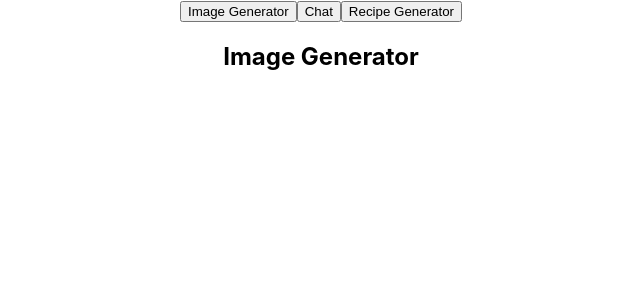
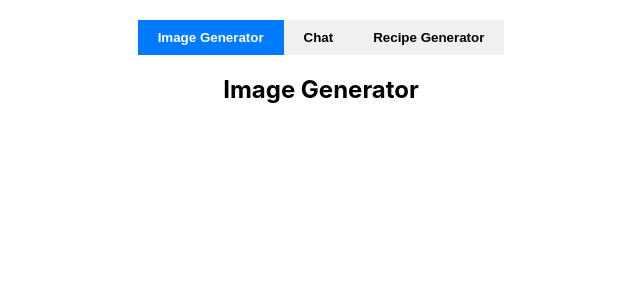
Before and after one commit to Lebouter/iA-JAVASPRING, a React (Create React App) app in the folder spring-ai-demo-react/: page / in a window 1280 px wide. Shown: the top 300 px of the page, without its empty margins (319-959 px from the left). Built offline with nearby package versions, Linux system fonts and the light colour scheme.

Commit message:
implementation css

```diff
--- a/spring-ai-demo-react/src/App.css
+++ b/spring-ai-demo-react/src/App.css
@@ -1,38 +1,79 @@
 .App {
   text-align: center;
+  max-width: 800px;
+  margin: 0 auto;
+  padding: 20px;
 }
 
-.App-logo {
-  height: 40vmin;
-  pointer-events: none;
+.tabs {
+  display: flex;
+  justify-content: space-around;
+  margin-bottom: 20px;
 }
 
-@media (prefers-reduced-motion: no-preference) {
-  .App-logo {
-    animation: App-logo-spin infinite 20s linear;
-  }
+button {
+  padding: 10px 20px;
+  cursor: pointer;
+  border: none;
+  background-color: #f0f0f0;
+  font-weight: bold;
 }
 
-.App-header {
-  background-color: #282c34;
-  min-height: 100vh;
-  display: flex;
-  flex-direction: column;
-  align-items: center;
-  justify-content: center;
-  font-size: calc(10px + 2vmin);
-  color: white;
+button.active {
+  background-color: #007bff;
+  color: #fff;
 }
 
-.App-link {
-  color: #61dafb;
+input {
+  padding: 10px;
+  width: calc(100% - 22px);
+  margin-bottom: 10px;
+  box-sizing: border-box;
 }
 
-@keyframes App-logo-spin {
-  from {
-    transform: rotate(0deg);
-  }
-  to {
-    transform: rotate(360deg);
-  }
+.tab-content {
+  margin-top: 20px;
 }
+
+.image-grid {
+  display: grid;
+  grid-template-columns: repeat(4, 1fr);
+  gap: 10px;
+  margin-top: 20px;
+}
+
+img {
+  width: 100%;
+  height: auto;
+  border: 2px solid #ccc;
+  border-radius: 5px;
+}
+
+.empty-image-slot {
+  width: 100%;
+  height: 0;
+  padding-bottom: 75%; /* Maintain aspect ratio for empty slots */
+  border: 2px dashed #ccc;
+  border-radius: 5px;
+  background-color: #f9f9f9;
+}
+
+.output {
+  margin-top: 20px;
+  text-align: left;
+  background-color: #f4f4f4;
+  padding: 10px;
+  border-radius: 5px;
+}
+
+.recipe-text {
+  max-width: 100%; /* Adjust based on your specific layout needs */
+  padding: 10px;
+  box-sizing: border-box; /* Ensures padding is included in width calculation */
+  word-wrap: break-word;
+  overflow-y: auto; /* Allows scrolling for excessive text */
+  font-size: calc(12px + 0.5vw); /* Responsive font size */
+  line-height: 1.6; /* Improves readability */
+  border: 1px solid #ccc; /* Optional: adds a border around the text container */
+  margin-bottom: 20px; /* Spacing below the text container */
+}
--- a/spring-ai-demo-react/src/App.js
+++ b/spring-ai-demo-react/src/App.js
@@ -11,9 +11,9 @@
 
   return (
     <div className="App">
-      <button onClick={() => handleTabChange('image-generator')}>Image Generator</button>
-      <button onClick={() => handleTabChange('chat')}>Chat</button>
-      <button onClick={() => handleTabChange('recipe-generator')}>Recipe Generator</button>
+      <button className={activeTab === 'image-generator' ? 'active' : ''} onClick={() => handleTabChange('image-generator')}>Image Generator</button>
+      <button className={activeTab === 'chat' ? 'active' : ''} onClick={() => handleTabChange('chat')}>Chat</button>
+      <button className={activeTab === 'recipe-generator' ? 'active' : ''} onClick={() => handleTabChange('recipe-generator')}>Recipe Generator</button>
 
 
       <div>
```
